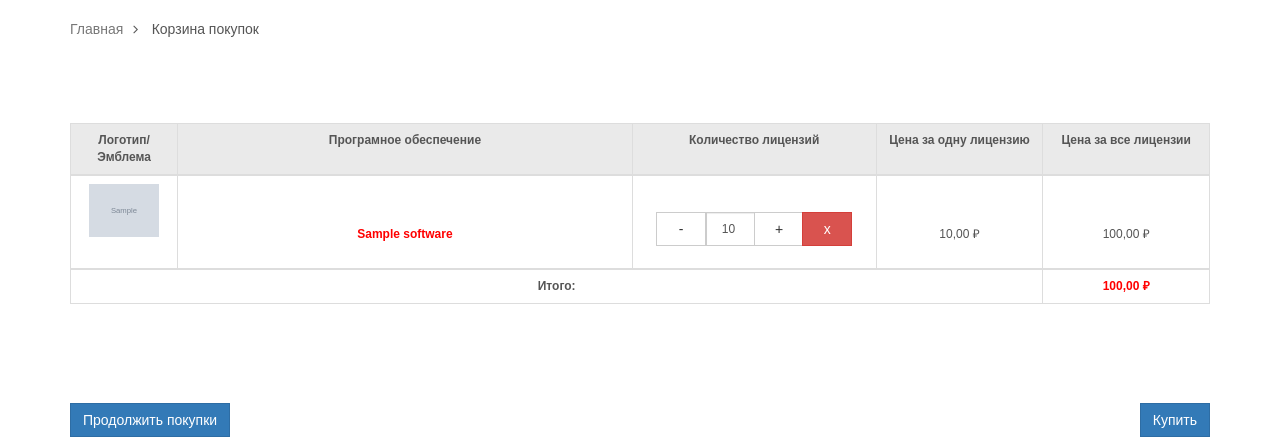
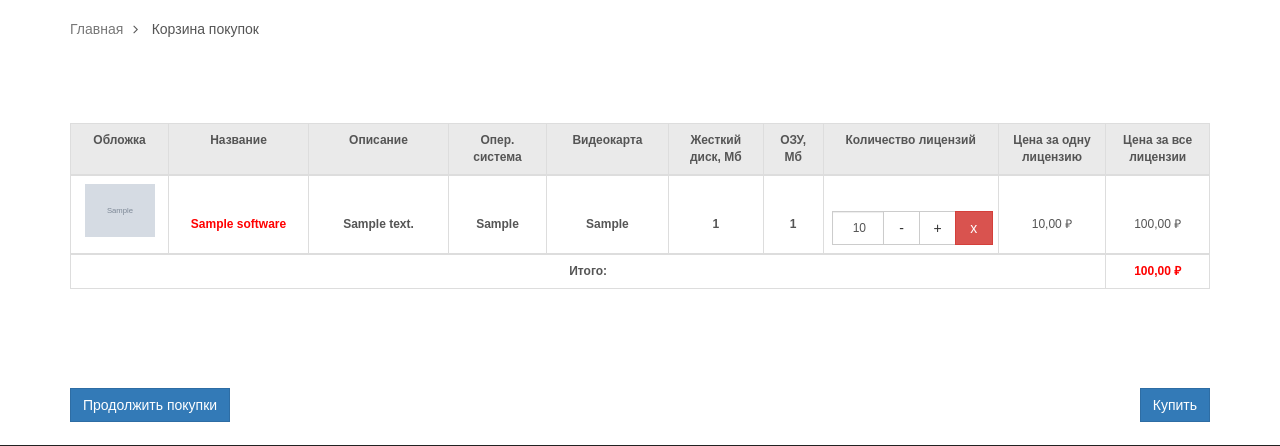
Before and after one commit to FedorSannikov1988/django_group_petproject, a Django app: page /cart in a window 1280 px wide. Shown: the part 166-612 px from the top of the page. Run offline with Django 4.2, Linux system fonts and the light colour scheme; a user stored in the database is signed in; data comes from the database, SQL or seed files in the repository; tables that the repository leaves empty hold one stand-in row (values such as "Sample post"); grey boxes marked "Sample" are stand-in pictures; parts of the project's set-up code (start-up, migrations or seed data) failed here and were passed over; some libraries are stand-ins or nearby versions.

Commit message:
end work over card

```diff
--- a/shop/templates/cart.html
+++ b/shop/templates/cart.html
@@ -39,7 +39,7 @@
     <body class="res layout-subpage">
         <div id="wrapper" class="wrapper-full ">
 {% endblock %}
-2
+
 <!-- Block Spotlight1  -->
 {% block spotlight1 %}
 {% endblock %}
@@ -52,56 +52,88 @@
                 <li class="home"><a href="{% url 'index' %}">Главная</a><i class="fa fa-angle-right" aria-hidden="true"></i></li>
                 <li>Корзина покупок</li>
             </ul>
+        {% if big_cart %}
             <div class="row">
             <!--Middle Part Start-->
             <div id="content" class="col-sm-12">
             <p><br><br><br></p>
+
             <div class="table-responsive form-group">
                 <table class="table table-bordered">
                     <thead>
                         <tr>
-                            <td class="text-center">Логотип/Эмблема</td>
-                            <td class="text-center">Програмное обеспечение</td>
+                            <td class="text-center">Обложка</td>
+                            <td class="text-center">Название</td>
+                            <td class="text-center">Описание</td>
+                            <td class="text-center">Опер. система</td>
+                            <td class="text-center">Видеокарта</td>
+                            <td class="text-center">Жесткий диск, Мб</td>
+                            <td class="text-center">ОЗУ, Мб</td>
                             <td class="text-center">Количество лицензий</td>
                             <td class="text-center">Цена за одну лицензию</td>
                             <td class="text-center">Цена за все лицензии</td>
                         </tr>
                     </thead>
                     <tbody>
-                    {% for one_purchase in cart %}
+                    {% for one_purchase in big_cart %}
                         <tr>
                             <td class="text-center" style="width:70px;">
                                 <a href="#">
-                                    <img src="{{ one_purchase.software.image.url }}"  class="preview" style="width:70px">
+                                    <img src="{{ one_purchase.image.url }}" class="preview" style="width:70px">
                                 </a>
                             </td>
-                            <td class="text-center" style="padding-top: 50px; width:300px;">
+                            <td class="text-center" style="padding-top: 40px; width:100px;">
                                 <a href="#">
                                      <strong>
-                                         {{ one_purchase.software.name }}
+                                         {{ one_purchase.name }}
                                      </strong>
                                 </a>
                             </td>
-                            <td class="text-center" style="padding-top: 50px; width:60px;">
+                            <td class="text-center" style="padding-top: 40px; width:100px;">
+                                <strong>
+                                    {{ one_purchase.description }}
+                                </strong>
+                            </td>
+                            <td class="text-center" style="padding-top: 40px; width:70px;">
+                                <strong>
+                                    {{ one_purchase.operating_system }}
+                                </strong>
+                            </td>
+                            <td class="text-center" style="padding-top: 40px; width:30px;">
+                                <strong>
+                                    {{ one_purchase.video_card }}
+                                </strong>
+                            </td>
+                            <td class="text-center" style="padding-top: 40px; width:30px;">
+                                <strong>
+                                    {{ one_purchase.hard_disk_mb }}
+                                </strong>
+                            </td>
+                            <td class="text-center" style="padding-top: 40px; width:30px;">
+                                <strong>
+                                    {{ one_purchase.min_ram_mb }}
+                                </strong>
+                            </td>
+                            <td class="text-center" style="padding-top: 35px; width:100px;">
                                 <div class="input-group btn-block quantity">
                                     <form>
-                                        <span class="input-group-btn " style="bottom: 14.5px;">
-                                            <input type="text" class="form-control"  value="{{ one_purchase.quantity }}" style="width:50px; left:65px; padding-left: 15px;"/>
-                                            <input formaction="{% url 'products_catalog:cart_delete_one'  one_purchase.software.id %}" type="submit" value="-" class="btn btn-default" style="width:50px; right:50px;" />
-                                            <input formaction="{% url 'products_catalog:cart_add_one' one_purchase.software.id %}" type="submit" value="+" class="btn btn-default" style="width:50px;" />
-                                            <input formaction="{% url 'products_catalog:cart_remove' one_purchase.id %}" type="submit" value="x" class="btn btn-danger" style="width:50px;" />
+                                        <span class="input-group-btn " >
+                                            <input type="text" class="form-control"  value="{{ one_purchase.quantity_in_card }}" style="width:52px; padding-left: 20px;"/>
+                                            <input formaction="{% url 'products_catalog:cart_delete_one'  one_purchase.software_id %}" type="submit" value="-" class="btn btn-default" style="width:38px;" />
+                                            <input formaction="{% url 'products_catalog:cart_add_one' one_purchase.software_id %}" type="submit" value="+" class="btn btn-default" style="width:38px;" />
+                                            <input formaction="{% url 'products_catalog:cart_remove' one_purchase.one_purchase_id %}" type="submit" value="x" class="btn btn-danger" style="width:38px;" />
                                         </span>
                                     </form>
                                 </div>
                             </td>
-                            <td class="text-center" style="padding-top: 50px; width:110px;"> {{ one_purchase.software.price }} ₽ </td>
-                            <td class="text-center" style="padding-top: 50px; width:110px;"> {{ one_purchase.sum }} ₽ </td>
+                            <td class="text-center" style="padding-top: 40px; width:60px;"> {{ one_purchase.software_price }} ₽ </td>
+                            <td class="text-center" style="padding-top: 40px; width:60px;"> {{ one_purchase.one_purchase_sum }} ₽ </td>
                         </tr>
                     {% endfor %}
                     </tbody>
                     <tbody>
                         <tr>
-                            <td class="text-center" colspan="4" >
+                            <td class="text-center" colspan="9" >
                                 <strong>
                                     Итого:
                                 </strong>
@@ -109,7 +141,7 @@
                             <td class="text-center">
                                 <div style="color: red">
                                     <strong>
-                                        {{ cart.total_sum }} ₽
+                                        {{ big_cart_total_sum }} ₽
                                     </strong>
                                 </div>
                             </td>
@@ -123,6 +155,17 @@
                     <div class="pull-right"><a href="#" class="btn btn-primary">Купить</a></div>
                 </div>
             </div>
+        {% else %}
+        <br><br><br><br><br><br>
+            <br><br><br><br><br><br><br><br>
+                <h1 class="text-center">
+                    <strong>
+                    Корзина пуста
+                    </strong>
+                </h1>
+            <br><br><br><br><br><br><br><br>
+        <br><br><br><br><br><br>
+        {% endif %}
                 <!--Middle Part End -->
             </div>
         </div>
--- a/shop/views.py
+++ b/shop/views.py
@@ -1,6 +1,6 @@
 from django.contrib.auth.decorators import login_required
 from django.shortcuts import render, HttpResponseRedirect
-from shop.models import SoftwareCategory, Software, DevelopmentTeam, FAQ, Cart
+from shop.models import SoftwareCategory, Software, FeaturesSoftware, DevelopmentTeam, FAQ, Cart
 
 
 def title_for_basic_template():
@@ -91,15 +91,39 @@ def products_catalog(request):
 def cart(request):
     title_cart = 'Корзина покупателя - '
 
+    cart_user_small = Cart.objects.filter(user=request.user)
+
+    cart_user_big = []
+
+    for one_purchase in cart_user_small:
+        featuresSoftware = FeaturesSoftware.objects.filter(id=one_purchase.software.id).first()
+
+        new_line = {'image': one_purchase.software.image,
+                    'name': one_purchase.software.name,
+                    'software_id': one_purchase.software.id,
+                    'one_purchase_id': one_purchase.id,
+                    'description': featuresSoftware.description,
+                    'operating_system': featuresSoftware.operating_system,
+                    'video_card': featuresSoftware.video_card,
+                    'hard_disk_mb': featuresSoftware.hard_disk_mb,
+                    'min_ram_mb': featuresSoftware.min_ram_mb,
+                    'quantity_in_card': one_purchase.quantity,
+                    'software_price': one_purchase.software.price,
+                    'one_purchase_sum': one_purchase.sum}
+
+        cart_user_big.append(new_line)
+
     context = {
+        'cart': cart_user_small,
+        'big_cart': cart_user_big,
+        'big_cart_total_sum': cart_user_small.total_sum,
         'page_title': title_cart + title_for_basic_template(),
     }
-    return render(request, 'cart.html', {**context, **data_for_basic_template(request)})
+    return render(request, 'cart.html', context)
 
 
 @login_required
 def cart_add_one(request, software_id):
-
     user = request.user
     software = Software.objects.get(id=software_id)
     carts = Cart.objects.filter(user=user, software=software)
@@ -116,7 +140,6 @@ def cart_add_one(request, software_id):
 
 @login_required
 def cart_delete_one(request, software_id):
-
     user = request.user
     software = Software.objects.get(id=software_id)
     carts = Cart.objects.filter(user=user, software=software)
--- a/users/models.py
+++ b/users/models.py
@@ -4,7 +4,3 @@ from django.contrib.auth.models import AbstractUser
 
 class User(AbstractUser):
     image = models.ImageField(null=True, blank=True, upload_to='images_users')
-    # image = models.ImageField(null=True, blank=True, upload_to='images_users', height_field='300', width_field='300')
-    # age = models.PositiveIntegerField(max_length=3, blank=True)
-    # state = models.TextField(max_length=30, blank=True)
-    # city = models.TextField(max_length=20, blank=True)
```
Also changed, not shown: shop/templates/sitemap.html (+23 -21 lines).
